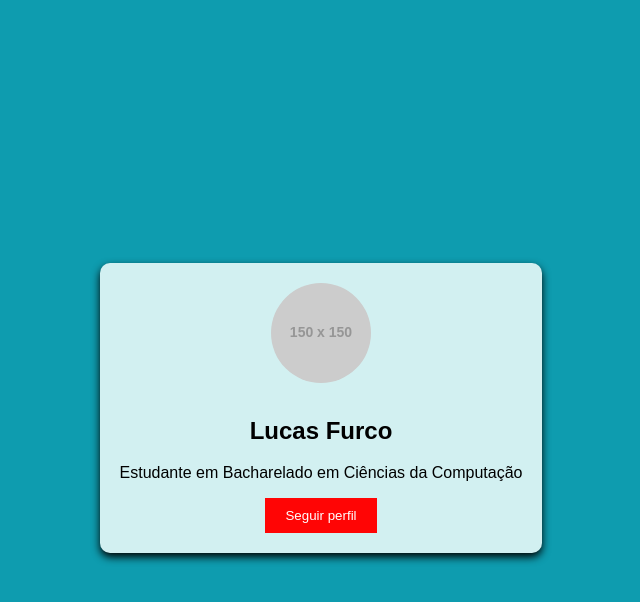
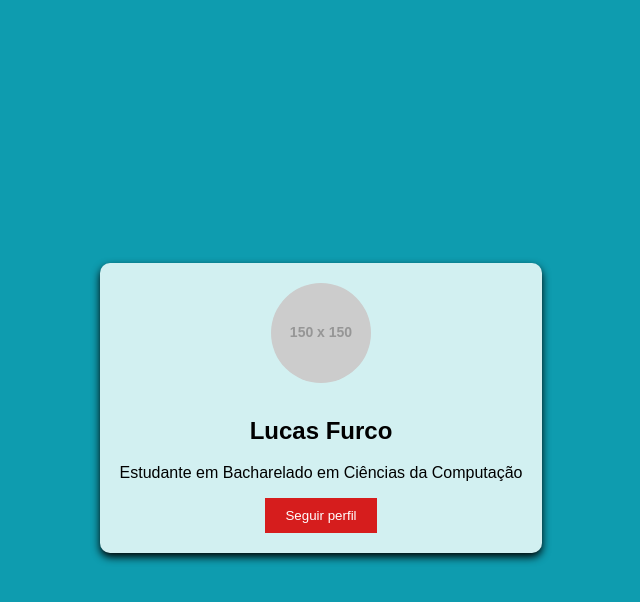
Before and after one commit to lfurco/progcomp1, a plain HTML site: page index.html in a window 1280 px wide. In both pictures the pointer is over the button "Seguir perfil". Shown: the whole page, without its empty margins (319-959 px from the left). Drawn offline with Linux system fonts and the light colour scheme; placeholder pictures from the web are drawn by us.

Commit message:
atualização

```diff
--- a/css/styles.css
+++ b/css/styles.css
@@ -22,7 +22,7 @@ button {
 }
 /* ao passar o mouse em cima do botão */
 button:hover {
-    background-color: rgb(255, 5, 5);
+    background-color: rgb(214, 29, 29);
 }
 
 .foto {
```
